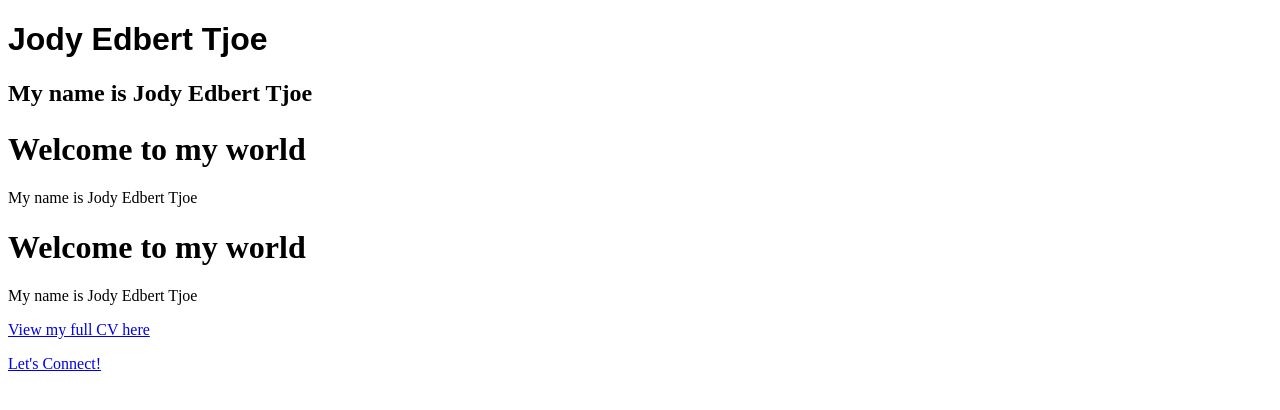
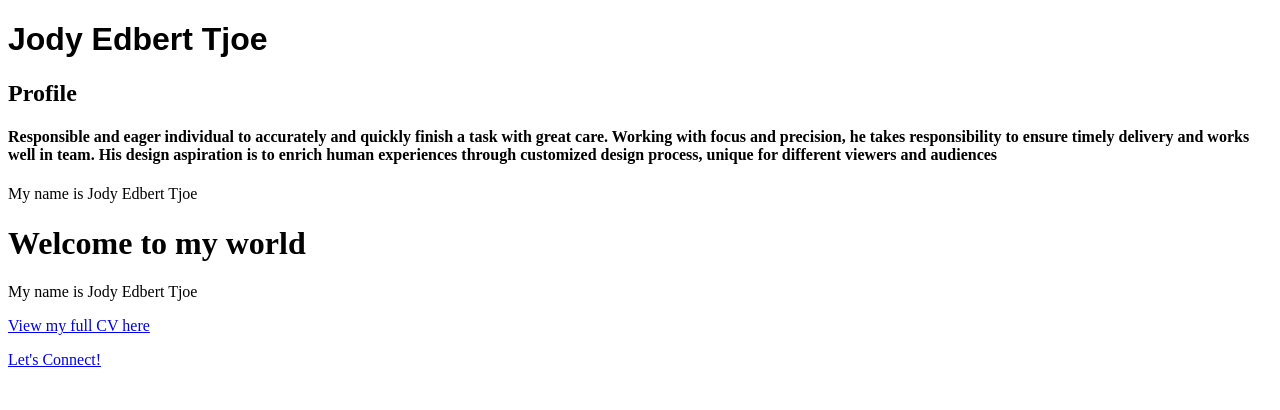
Before and after one commit to JodyEdbert/JodyEdbert.github.io, a plain HTML site: page index.html in a window 1280 px wide. Drawn offline with Linux system fonts and the light colour scheme.

Commit message:
Update index.html

```diff
--- a/index.html
+++ b/index.html
@@ -4,9 +4,12 @@
 
 <h1><font face=Arial>Jody Edbert Tjoe</font></h1>
 
-<h2>My name is Jody Edbert Tjoe</p>
+<h2>Profile</h2>
 
-  <h1>Welcome to my world</h1>
+  <h4>Responsible and eager individual to accurately and quickly finish a task with great
+care. Working with focus and precision, he takes responsibility to ensure timely
+delivery and works well in team. His design aspiration is to enrich human experiences
+through customized design process, unique for different viewers and audiences</h4>
 
 <p>My name is Jody Edbert Tjoe</p>
 
```
